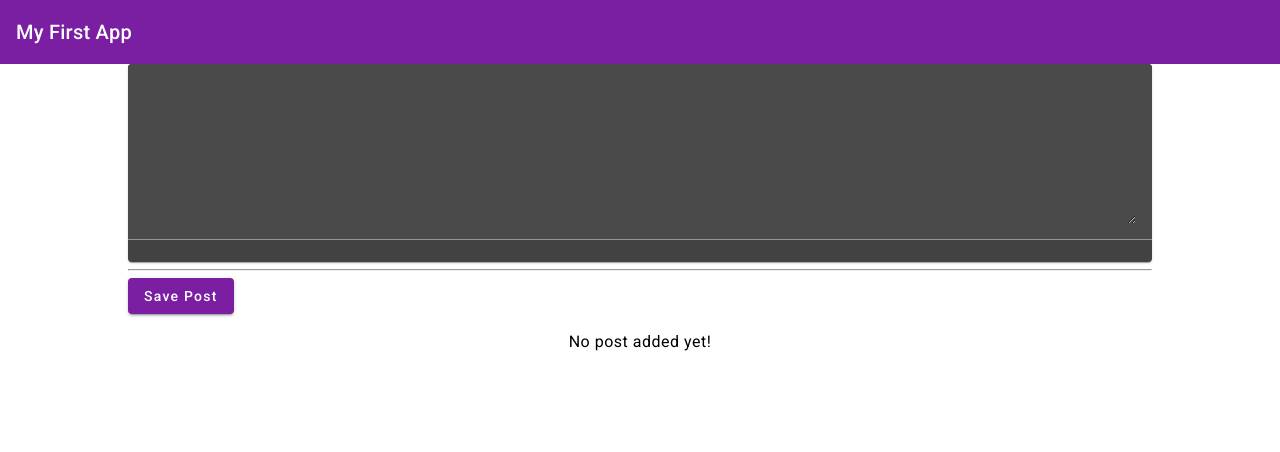
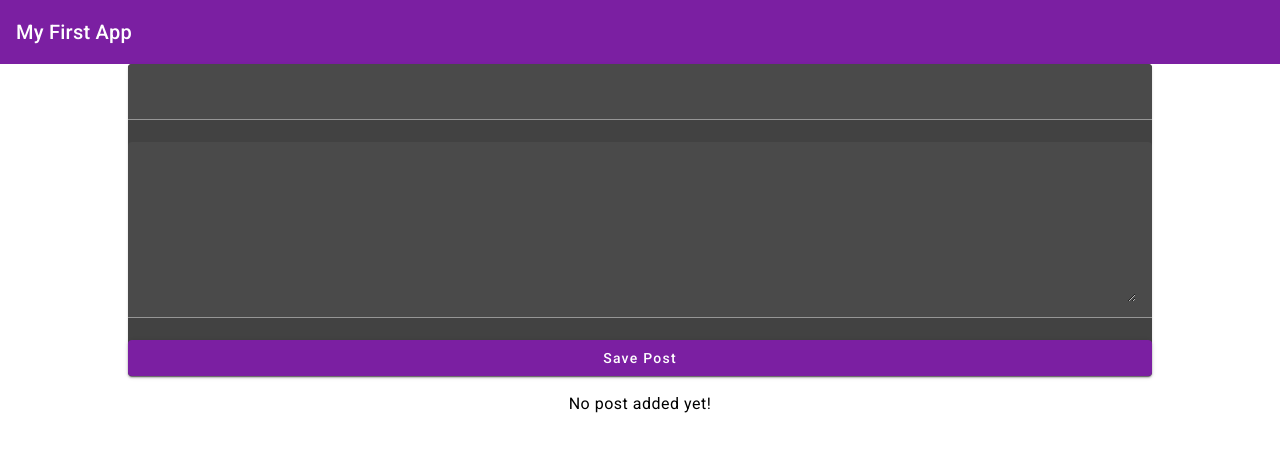
Before and after one commit to martin9719/MEAN-Stack-Releaning-Journey, an Angular app: page / in a window 1280 px wide. Shown: the top 452 px of the page. Built offline with nearby package versions, Linux system fonts and the light colour scheme.

Commit message:
using property and event binding

```diff
--- a/src/app/app.component.html
+++ b/src/app/app.component.html
@@ -1,5 +1,5 @@
 <app-header></app-header>
 <main>
-  <app-post-create></app-post-create>
-  <app-post-list></app-post-list>
+  <app-post-create (postCreated)="onPostAdded"></app-post-create>
+  <app-post-list [posts]="Storedposts"></app-post-list>
 </main>
--- a/src/app/app.component.ts
+++ b/src/app/app.component.ts
@@ -3,8 +3,13 @@ import { Component } from '@angular/core';
 @Component({
   selector: 'app-root',
   templateUrl: './app.component.html',
-  styleUrls: ['./app.component.css']
+  styleUrls: ['./app.component.css'],
 })
 export class AppComponent {
-  title = 'first-app';
+  // title = 'first-app';
+  Storedposts = [];
+
+  onPostAdded(post: any) {
+    this.Storedposts.push(post);
+  }
 }
--- a/src/app/posts/post-create/post-create.component.html
+++ b/src/app/posts/post-create/post-create.component.html
@@ -1,9 +1,12 @@
 <!-- <p>post-create works!</p> -->
 <mat-card>
     <mat-form-field>
-        <textarea matInput rows="6" [(ngModel)]="enteredValue"></textarea>
+        <input matInput type="text" [(ngModel)]="enteredTitle">
     </mat-form-field>
+    <mat-form-field>
+        <textarea matInput rows="6" [(ngModel)]="enteredContent"></textarea>
+    </mat-form-field>
+    <button mat-raised-button color="primary" (click)="onAddPost()">Save Post</button>
 </mat-card>
-<hr>
-<button mat-raised-button color="primary" (click)="onAddPost()">Save Post</button>
+<!-- <hr> -->
 <!-- <p>{{newPost}}</p> -->
--- a/src/app/posts/post-create/post-create.component.ts
+++ b/src/app/posts/post-create/post-create.component.ts
@@ -1,4 +1,4 @@
-import { Component } from '@angular/core';
+import { Component, EventEmitter, Output } from '@angular/core';
 
 @Component({
   selector: 'app-post-create',
@@ -6,9 +6,16 @@ import { Component } from '@angular/core';
   styleUrls: ['./post-create.component.css'],
 })
 export class PostCreateComponent {
-  enteredValue = '';
-  newPost = 'This is a Post';
+  enteredTitle = '';
+  enteredContent = '';
+  // newPost = 'This is a Post';
+  @Output() postCreated = new EventEmitter();
   onAddPost() {
-    this.newPost = this.enteredValue;
+    // this.newPost = this.enteredValue;
+    const post = {
+      title: this.enteredTitle,
+      content: this.enteredContent,
+    };
+    this.postCreated.emit(post);
   }
 }
--- a/src/app/posts/post-list/post-list.component.ts
+++ b/src/app/posts/post-list/post-list.component.ts
@@ -1,4 +1,4 @@
-import { Component } from '@angular/core';
+import { Component, Input } from '@angular/core';
 // import { CommonModule } from '@angular/common';
 
 @Component({
@@ -12,5 +12,5 @@ export class PostListComponent {
   //   { title: 'Second Post', content: "This is the second post's content" },
   //   { title: 'Third Post', content: "This is the third post's content" },
   // ];
-  posts = [];
+  @Input() posts = [];
 }
```
